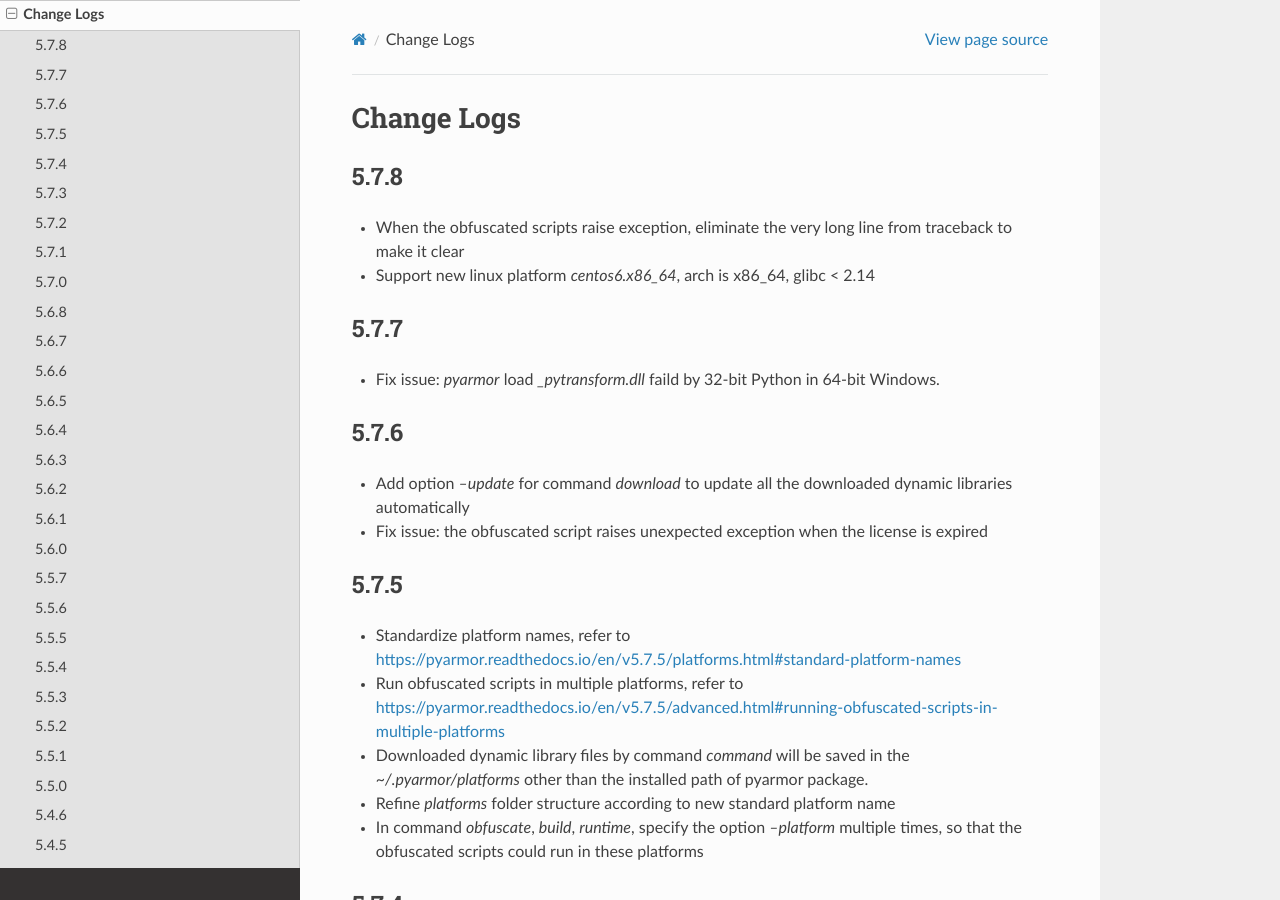
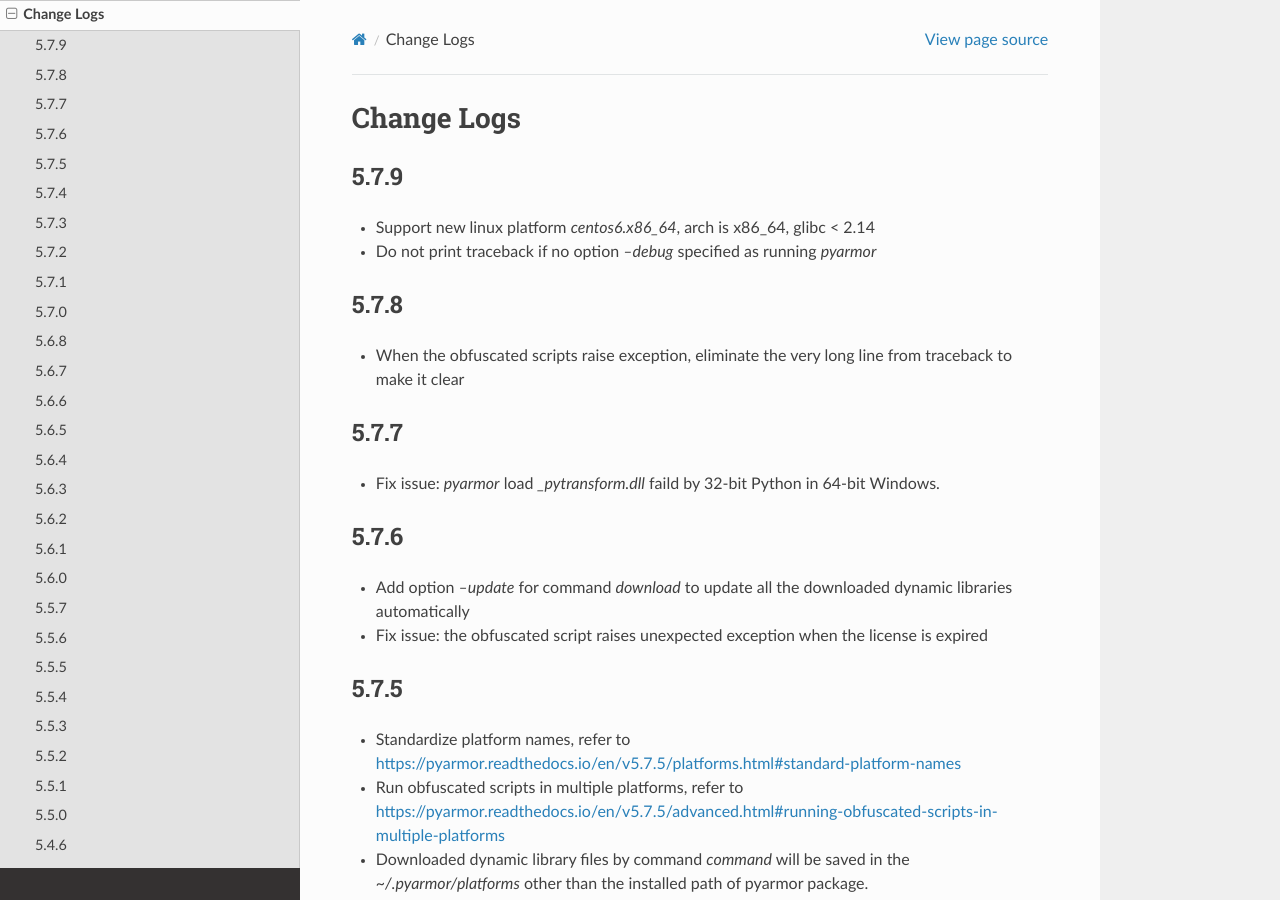
Before and after one commit to dashingsoft/pyarmor, a Sphinx documentation site: the page built from docs/change-logs.rst, in a window 1280 px wide and 900 px high. Built offline with Sphinx 7.4.7 and the Read the Docs theme 2.0.0, drawn with Linux system fonts in a browser that asks for light colours.

Commit message:
Add change logs

```diff
--- a/docs/change-logs.rst
+++ b/docs/change-logs.rst
@@ -3,10 +3,14 @@
 Change Logs
 ===========
 
+5.7.9
+-----
+* Support new linux platform `centos6.x86_64`, arch is x86_64, glibc < 2.14
+* Do not print traceback if no option `--debug` specified as running `pyarmor`
+
 5.7.8
 -----
 * When the obfuscated scripts raise exception, eliminate the very long line from traceback to make it clear
-* Support new linux platform `centos6.x86_64`, arch is x86_64, glibc < 2.14
 
 5.7.7
 -----
--- a/docs/questions.rst
+++ b/docs/questions.rst
@@ -250,7 +250,7 @@
 
 .. note::
 
-   From v5.7.8, this patch is not required for any linux/x86_64 platform, for example, CentOS6.
+   From v5.7.9, this patch is not required for any linux/x86_64 platform, for example, CentOS6.
 
    And the scripts also could be obfuscated in other platform by this command::
 
```
